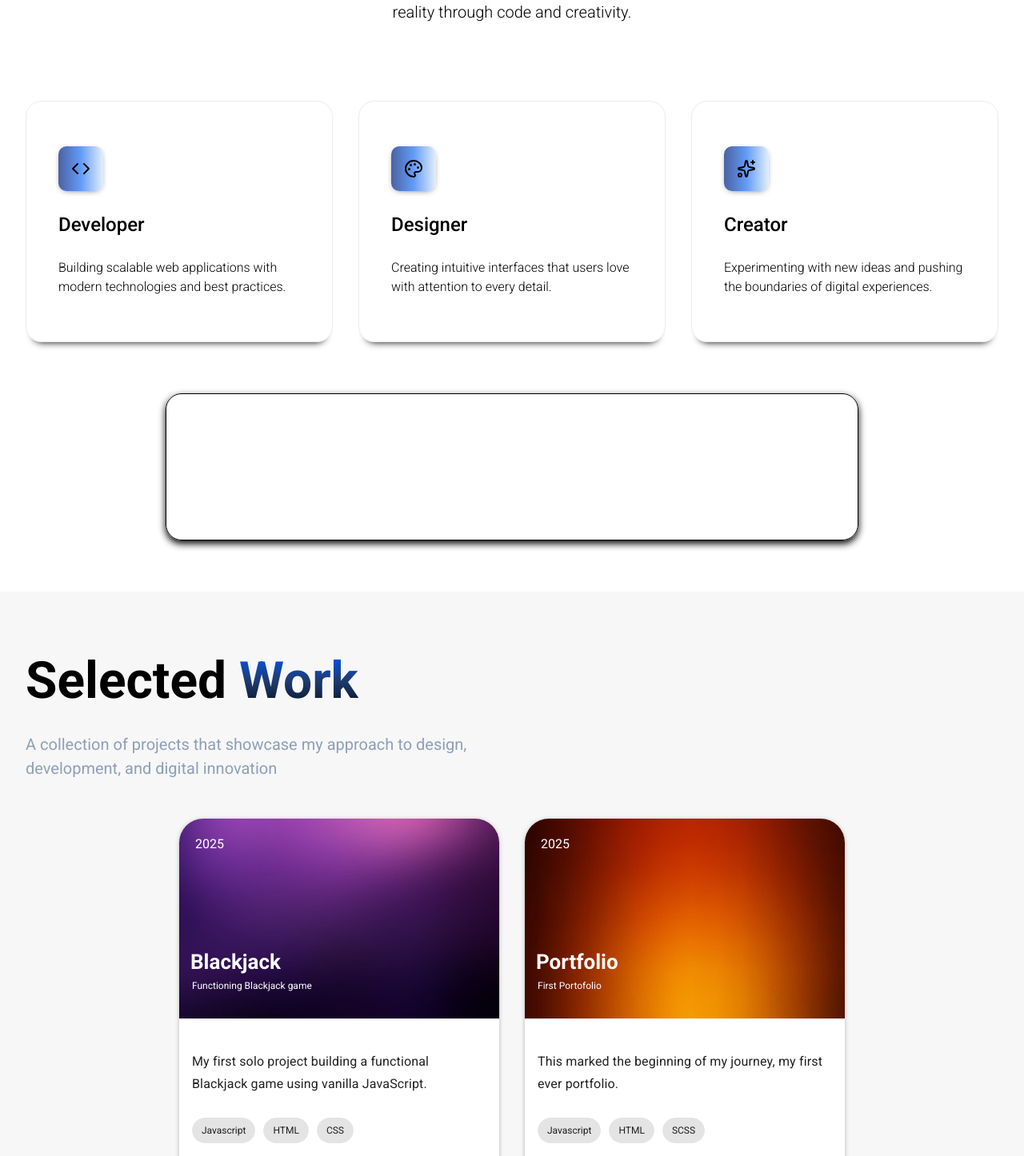
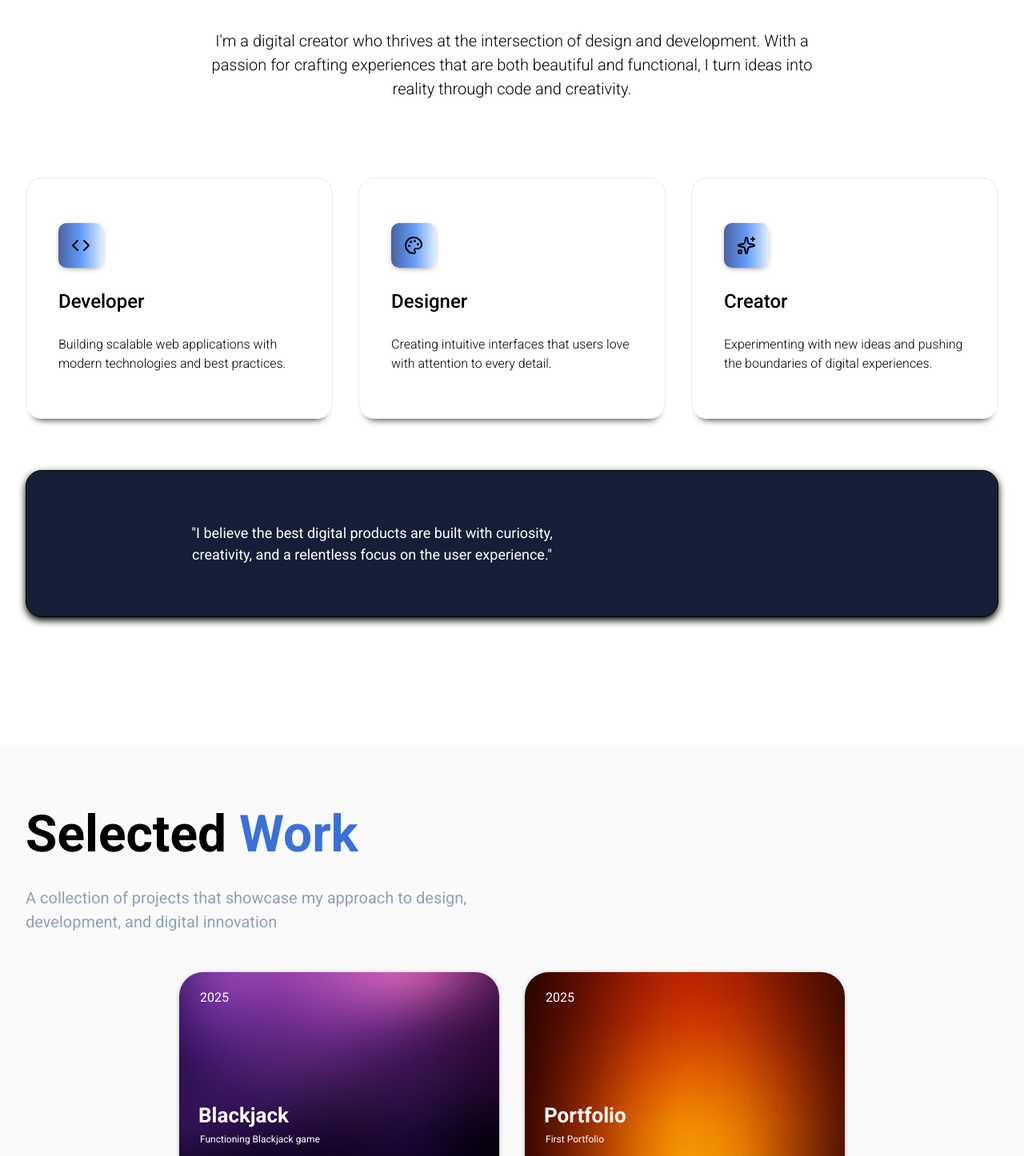
Before and after one commit to LetUndefined/MyPortfolio, a Vue app: page / in a window 1280 px wide. Shown: the part 1180-2626 px from the top of the page at 80% size. Built offline with nearby package versions, Linux system fonts and the light colour scheme; the HTML template or start-up script is replaced by a standard one; a web font is replaced by a local one.

Commit message:
feat: started adding skill component

```diff
--- a/src/components/AboutMe.vue
+++ b/src/components/AboutMe.vue
@@ -21,7 +21,7 @@ const props = defineProps<{
   display: flex;
   justify-content: center;
   align-items: flex-start;
-  border: 1px solid rgb(205, 204, 207, 0.4);
+  border: 1px solid rgba(205, 204, 207, 0.4);
   flex-direction: column;
   box-shadow: 0px 10px 10px -10px black;
   border-radius: 20px;
@@ -61,7 +61,7 @@ const props = defineProps<{
 
 .content {
   display: flex;
-  justify-content: flex;
+  justify-content: flex-start;
   align-items: flex-start;
   flex-direction: column;
   gap: 1.5rem;
@@ -73,12 +73,10 @@ const props = defineProps<{
   padding: 1rem;
   background: linear-gradient(
     to right,
-    rgb(30, 58, 138, 0.8),
-    rgb(59, 130, 246, 0.8),
-    rgb(219, 234, 254, 0.8)
+    rgba(30, 58, 138, 0.8),
+    rgba(59, 130, 246, 0.8),
+    rgba(219, 234, 254, 0.8)
   );
-
-  color: white;
   backdrop-filter: blur(100px);
   box-shadow: 0px 2px 10px -5px black;
 }
--- a/src/components/DraggableBlocks.vue
+++ b/src/components/DraggableBlocks.vue
@@ -53,10 +53,10 @@ const { nameArray, getRandomColor, onListChange } = useDraggableBlocks()
 
 .block:hover {
   cursor: pointer;
-  animation: test 0.3s ease-in-out;
+  animation: wiggle 0.3s ease-in-out;
 }
 
-@keyframes test {
+@keyframes wiggle {
   0% {
     transform: rotate(0deg);
   }
--- /dev/null
+++ b/src/components/SkillsAndExpertise.vue
@@ -0,0 +1,71 @@
+<script setup lang="ts">
+const props = defineProps<{
+image: string
+skill: string
+chip: string
+}>()
+
+</script>
+
+<template>
+<v-card class="mx-auto">
+
+  <v-card-item>
+
+    <v-card-item class="image-container">
+
+      <v-img :src="props.image"/>
+    </v-card-item>
+
+    <v-card-title>
+      {{ props.skill }}
+    </v-card-title>
+    <v-chip>
+      {{ props.chip }}
+    </v-chip>
+
+  </v-card-item>
+
+</v-card>
+</template>
+
+
+<style scoped>
+
+.v-card {
+  border-radius: 10px;
+  display: flex;
+  justify-content: center;
+  align-items: center;
+  width: 300px;
+  height: 200px;
+  box-shadow: 0px 3px 10px -5px black;
+}
+
+.v-card-item > *{
+  gap: 0.75rem;
+}
+
+:deep(.v-card-item__content) {
+  display: flex;
+  flex-direction: column;
+  align-items: center;
+  justify-content: center;
+}
+
+
+.image-container{
+  margin-top: 1rem;
+  padding: 0.5rem;
+  border-radius: 10px;
+  box-shadow: 0px 0px 3px -1px black;
+
+}
+
+:deep(.v-img) {
+  max-width: 30px;
+  width: 30px;
+  height: 30px;
+}
+
+</style>
--- a/src/components/WorkComponent.vue
+++ b/src/components/WorkComponent.vue
@@ -60,19 +60,33 @@ const props = defineProps<{
   display: flex;
   flex-direction: column;
   box-shadow: 0px 1px 10px -5px black;
+  transition: 0.3s ease-in-out;
+}
+
+.v-card:hover{
+  box-shadow: 1px 1px 10px black;
+}
+
+.v-img{
+  transition: 0.3s ease-in-out;
+
+}
+
+.v-card:hover .v-img{
+  transform: scale(1.05);
 }
 
 .year {
   position: absolute;
   top: 20px;
-  left: 20px;
+  left: 26px;
   color: var(--primary-white);
 }
 
 .title {
   position: absolute;
   top: 160px;
-  left: 14px;
+  left: 24px;
   font-size: 26px;
   color: var(--primary-white);
 }
@@ -80,10 +94,11 @@ const props = defineProps<{
 .subtitle {
   position: absolute;
   top: 200px;
-  left: 16px;
+  left: 26px;
   font-size: 12px;
   color: var(--primary-white);
 }
+
 
 .v-card-text {
   flex-grow: 1;
@@ -106,8 +121,7 @@ const props = defineProps<{
 }
 
 .icons img {
-  display: flex;
-  justify-content: center;
+  display: block;
   width: 1rem;
   margin-right: 3px;
 }
--- a/src/composables/SelectedWork.ts
+++ b/src/composables/SelectedWork.ts
@@ -25,7 +25,7 @@ const workArray: Ref<Work[]> = ref([
   {
     image: orange,
     title: 'Portfolio',
-    subtitle: 'First Portofolio',
+    subtitle: 'First Portfolio',
     year: '2025',
     language: ['Javascript', 'HTML', 'SCSS'],
     information: 'This marked the beginning of my journey, my first ever portfolio.',
--- /dev/null
+++ b/src/composables/SkillsAndExpertise.ts
@@ -0,0 +1,33 @@
+import { ref, type Ref } from "vue";
+import type { Skills } from "@/models/Interface";
+import artist from "@/assets/icons/palette.svg"
+import codeImage from '@/assets/icons/code.svg'
+import github from '@/assets/icons/github.svg'
+
+
+
+
+export const skillsArray: Ref<Skills[]> = ref([
+  {
+  image: codeImage,
+  skill: 'Typescript',
+  chip: "Frontend",
+  },{
+    image: codeImage,
+    skill: "Javascript",
+    chip: 'Frontend'
+  },{
+    image: artist,
+    skill: 'CSS',
+    chip: 'Frontend'
+  } , {
+    image: codeImage,
+    skill: 'VUE.JS',
+    chip: 'Frontend'
+  }, {
+    image: github,
+    skill: 'Github',
+    chip: 'Tools'
+  }
+
+])
--- a/src/styles/main.css
+++ b/src/styles/main.css
@@ -10,7 +10,7 @@
   --primary-font: 'Roboto';
   --secondary-font: 'Atkinson Hyperlegible Mono';
   --primary-white: #ffffff;
-  --primary-grayscale-white: #f7f7f7;
+  --primary-grayscale-white: rgb(250, 250, 250);
   --primary-text-color: #3a71d8;
 }
 
--- a/src/views/HomeView.vue
+++ b/src/views/HomeView.vue
@@ -10,6 +10,9 @@ import { onMounted, onUnmounted } from 'vue'
 import { handleScroll } from '@/composables/NavBarScroll'
 import WorkComponent from '@/components/WorkComponent.vue'
 import { workArray } from '@/composables/SelectedWork'
+import SkillsAndExpertise from '@/components/SkillsAndExpertise.vue'
+import { skillsArray } from '@/composables/SkillsAndExpertise'
+
 
 
 onMounted(() => {
@@ -22,7 +25,7 @@ onUnmounted(() => {
 </script>
 
 <template>
-  <section class="hero-container">
+  <section class="hero-section">
     <NavBar />
     <div class="hero-content">
       <p class="subtitle">digital creator / developer / designer</p>
@@ -36,7 +39,7 @@ onUnmounted(() => {
       </BtnComponent>
     </div>
   </section>
-  <section class="about-content">
+  <section class="about-section">
     <div class="about-text">
       <h2>
         Creative mind, <br />
@@ -92,10 +95,21 @@ onUnmounted(() => {
       </div>
     </div>
   </section>
+  <section class="expertise-section">
+    <div class="expertise-container">
+      <h2>Skills & <span>Expertise</span></h2>
+      <p>A diverse toolkit built through years of learning, experimentation, and real-world projects.</p>
+    <div class="expertise-content">
+      <SkillsAndExpertise v-for="(skill, index) in skillsArray" :key="index" :image="skill.image" :skill="skill.skill" :chip="skill.chip"/>
+    </div>
+    </div>
+
+  </section>
 </template>
 
 <style scoped>
-.hero-container {
+
+.hero-section {
   background-image: linear-gradient(to top, #070f1e 0%, #1e3b70 50%, #070f1e 100%);
   display: flex;
   justify-content: center;
@@ -132,17 +146,19 @@ p {
   text-align: center;
 }
 
-.about-content {
+.about-section {
   display: flex;
   justify-content: center;
   align-items: center;
   flex-direction: column;
-  height: 100vh;
+  min-height: 100vh;
   margin-top: 10rem;
+  padding: 0 2rem;
+}
+
+.about-section > * {
   max-width: 1400px;
-  margin-left: auto;
-  margin-right: auto;
-  padding: 0 2rem;
+  width: 100%;
 }
 
 .about-text {
@@ -177,7 +193,7 @@ color: var(--primary-text-color);
 .quote-container {
   border: 1px solid black;
   border-radius: 20px;
-  background: linear-gradient(to right, rgb(20, 31, 55));
+  background: rgb(20, 31, 55);
   padding: 4rem 12rem;
   margin-top: 4rem;
   box-shadow: 0px 4px 10px black;
@@ -191,32 +207,36 @@ color: var(--primary-text-color);
   color: #ffff;
 }
 
-.work-section{
-margin-top: 10rem;
+.work-section {
+  margin-top: 10rem;
   background-color: var(--primary-grayscale-white);
   padding: 4rem 2rem;
   display: flex;
   flex-direction: column;
   align-items: center;
+}
 
+.work-container {
+  max-width: 1400px;
+  width: 100%;
 }
 
 
-.work-container h2 {
+
+.work-container h2,
+.expertise-container h2 {
   font-size: 4rem;
   margin-bottom: 1rem;
-  align-self: flex-start;
   font-family: var(--primary-font);
 }
 
-.work-container h2 span{
-  background: linear-gradient(to top, #070f1e 0%, #1e3b70 50%, #0059ff 100%);
-  color: transparent;
-  background-clip: text;
-
+.work-container h2 span,
+.expertise-container h2 span {
+  color: var(--primary-text-color);
 }
 
-.work-container p{
+.work-container p,
+.expertise-container p {
   font-size: 20px;
   max-width: 600px;
 }
@@ -227,6 +247,32 @@ margin-top: 10rem;
   align-items: center;
   max-width: 1400px;
   flex-wrap: wrap;
+}
 
+.expertise-section {
+  padding: 4rem 2rem;
+  display: flex;
+  flex-direction: column;
+  align-items: center;
+  min-height: 100vh;
 }
+
+.expertise-container {
+  max-width: 1400px;
+  width: 100%;
+  display: flex;
+  justify-content: center;
+  align-items: center;
+  flex-direction: column;
+}
+
+.expertise-content {
+margin-top: 2rem;
+display: flex;
+justify-content: center;
+align-items: center ;
+flex-wrap: wrap;
+gap: 2rem;
+}
+
 </style>
```
Also changed, not shown: src/models/Interface.ts (+7 -0 lines).
